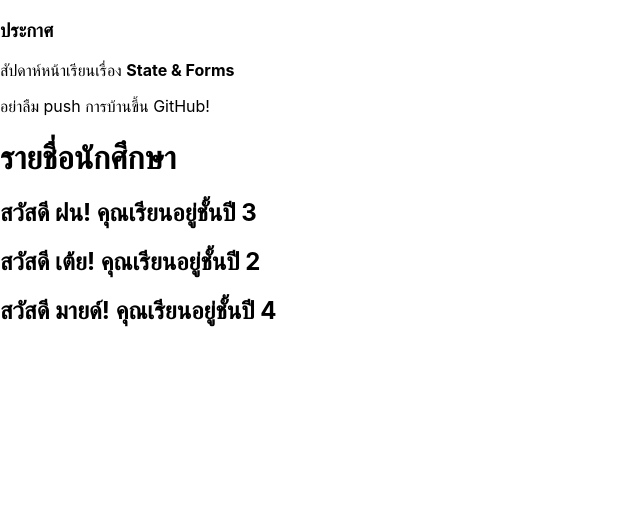
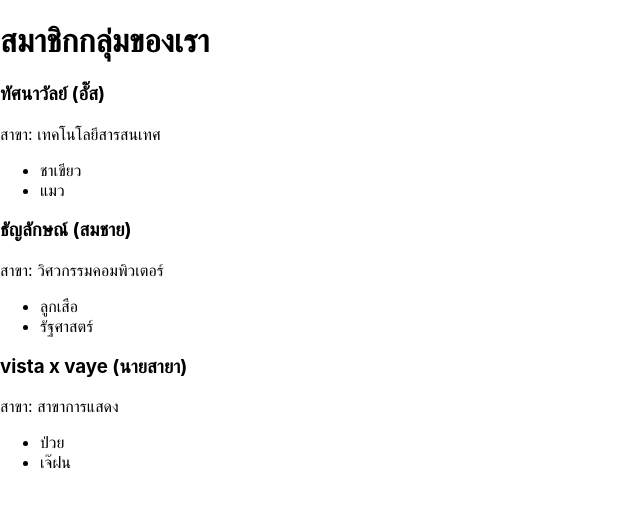
Before and after one commit to 670710718/feapp-670710718, a React (Create React App) app in the folder my-app/: page / in a window 1280 px wide. Shown: the top 508 px of the page, without its empty margins (0-640 px from the left). Built offline with nearby package versions, Linux system fonts and the light colour scheme.

Commit message:
exercise01

```diff
--- a/my-app/src/App.js
+++ b/my-app/src/App.js
@@ -1,29 +1,31 @@
-// import Header from './components/Header';
-// import MovieList from './components/MovieList';
-// import Footer from './components/Footer';
-import Greeting from './components/Greeting';
-//import Greeting from './Greeting';
-import Card from './components/Card';
+import ProfileCard from './components/ProfileCard';
+import './App.css';
 
-
-
-const students = [
-  { id: 1, name: 'ฝน', year: 3 },
-  { id: 2, name: 'เต้ย', year: 2 },
-  { id: 3, name: 'มายด์', year: 4 },
+const members = [
+  { id: 1, name: 'ทัศนาวัลย์', nickname: 'อั๊ส',
+    major: 'เทคโนโลยีสารสนเทศ', favorites: ['ชาเขียว', 'แมว'] },
+    { id: 2, name: 'ธัญลักษณ์ ', nickname: 'สมชาย',
+    major: 'วิศวกรรมคอมพิวเตอร์', favorites: ['ลูกเสือ', 'รัฐศาสตร์'] },
+  { id: 3, name: 'vista x vaye', nickname: 'นายสายา',
+    major: 'สาขาการแสดง', favorites: ['ป่วย', 'เจ๊ฝน'] },
+  // 👉 เพิ่มสมาชิกคนอื่น ๆ ของกลุ่มที่นี่
 ];
 
 function App() {
   return (
-    <div>
-      <Card title="ประกาศ">
-        <p>สัปดาห์หน้าเรียนเรื่อง <b>State & Forms</b></p>
-        <p>อย่าลืม push การบ้านขึ้น GitHub!</p>
-      </Card>
-      <h1>รายชื่อนักศึกษา</h1>
-      {students.map((s) => (
-        <Greeting key={s.id} name={s.name} year={s.year} />
-      ))}
+    <div className="container">
+      <h1>สมาชิกกลุ่มของเรา</h1>
+      <div className="card-row">
+        {members.map((m) => (
+          <ProfileCard
+            key={m.id}
+            name={m.name}
+            nickname={m.nickname}
+            major={m.major}
+            favorites={m.favorites}
+          />
+        ))}
+      </div>
     </div>
   );
 }
--- /dev/null
+++ b/my-app/src/components/ProfileCard.jsx
@@ -0,0 +1,15 @@
+function ProfileCard({ name, nickname, major = 'ยังไม่ระบุสาขา', favorites }) {
+  return (
+    <div className="profile-card">
+      <h3>{name} ({nickname})</h3>
+      <p>สาขา: {major}</p>
+      <ul>
+        {favorites.map((item, index) => (
+          <li key={index}>{item}</li>
+        ))}
+      </ul>
+    </div>
+  );
+}
+
+export default ProfileCard;
```
